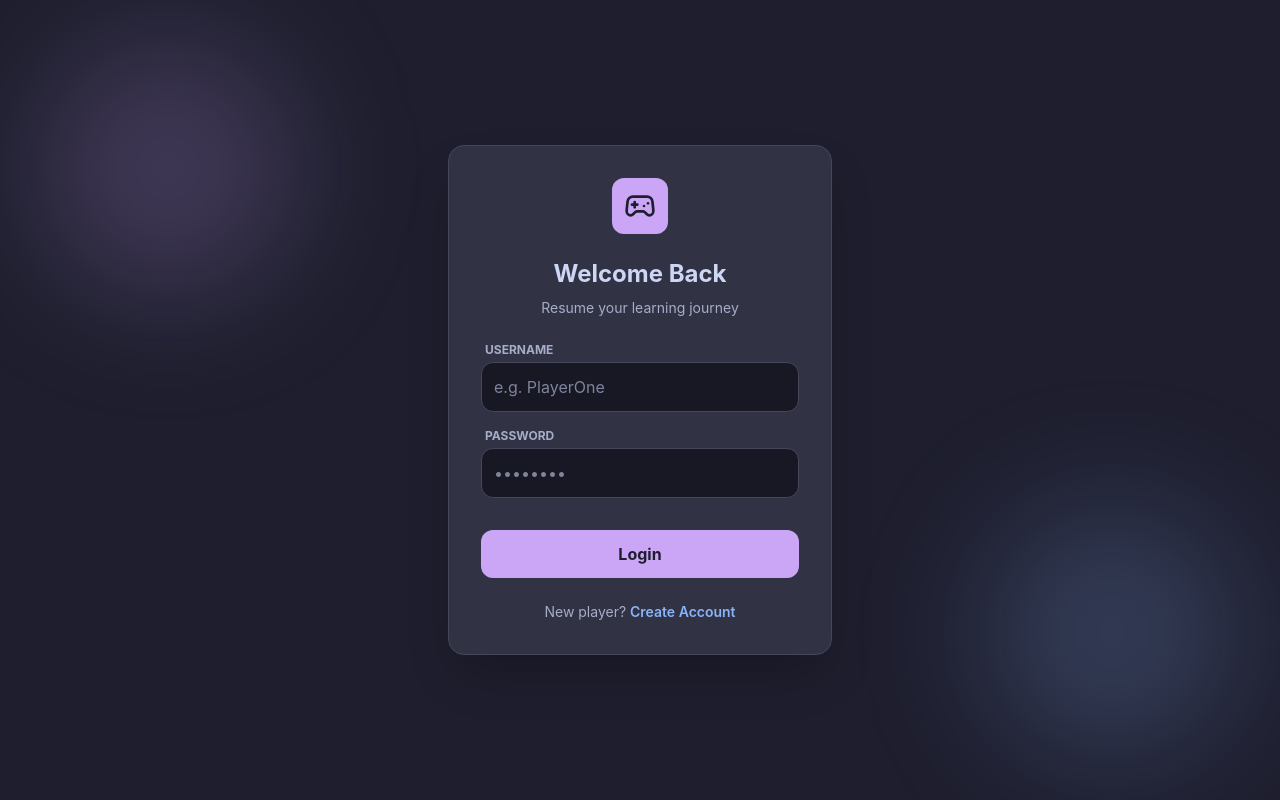
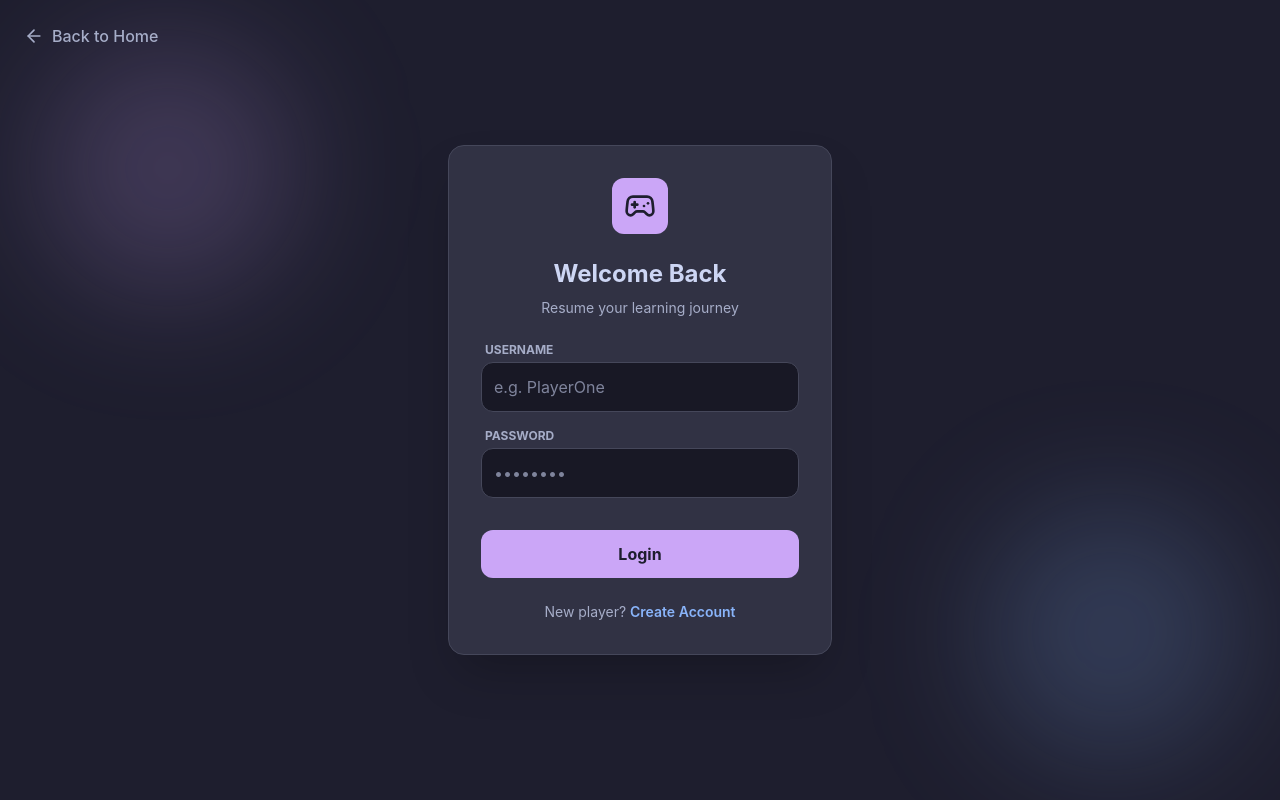
Before and after one commit to l4aaa/LevelUP-frontend, a React (Vite) app: page /login in a window 1280 px wide. Built offline with nearby package versions, Linux system fonts and the light colour scheme.

Commit message:
Add "Back to Home" link in `Login` and `Register` pages
- Introduced a reusable `ArrowLeft` icon from `lucide-react` for navigation.
- Enhanced user experience with direct navigation to the home page.

```diff
--- a/src/pages/Login.tsx
+++ b/src/pages/Login.tsx
@@ -3,7 +3,7 @@ import { useForm } from 'react-hook-form';
 import api from '../services/api';
 import { useAuth } from '../context/AuthContext';
 import { useNavigate, Link } from 'react-router-dom';
-import { Gamepad2 } from 'lucide-react';
+import { Gamepad2, ArrowLeft } from 'lucide-react';
 
 export default function Login() {
     const { register, handleSubmit } = useForm();
@@ -23,6 +23,14 @@ export default function Login() {
 
     return (
         <div className="flex h-screen items-center justify-center bg-ctp-base p-4 relative overflow-hidden">
+            <Link
+                to="/"
+                className="absolute top-6 left-6 flex items-center gap-2 text-ctp-subtext0 hover:text-ctp-text transition-colors z-50 font-medium"
+            >
+                <ArrowLeft size={20} />
+                <span>Back to Home</span>
+            </Link>
+
             <div className="absolute top-10 left-10 w-64 h-64 bg-ctp-mauve/20 rounded-full blur-3xl"></div>
             <div className="absolute bottom-10 right-10 w-64 h-64 bg-ctp-blue/20 rounded-full blur-3xl"></div>
 
@@ -32,6 +40,7 @@ export default function Login() {
                         <Gamepad2 size={32} />
                     </div>
                 </div>
+
                 <h2 className="text-2xl font-bold mb-2 text-center text-ctp-text">Welcome Back</h2>
                 <p className="text-center text-ctp-subtext0 mb-6 text-sm">Resume your learning journey</p>
 
--- a/src/pages/Register.tsx
+++ b/src/pages/Register.tsx
@@ -3,7 +3,7 @@ import { useForm } from 'react-hook-form';
 import api from '../services/api';
 import { useAuth } from '../context/AuthContext';
 import { useNavigate, Link } from 'react-router-dom';
-import { Rocket } from 'lucide-react';
+import { Rocket, ArrowLeft } from 'lucide-react';
 
 interface StudyProgram {
     id: number;
@@ -38,6 +38,14 @@ export default function Register() {
 
     return (
         <div className="flex min-h-screen items-center justify-center bg-ctp-base p-4 relative">
+            <Link
+                to="/"
+                className="absolute top-6 left-6 flex items-center gap-2 text-ctp-subtext0 hover:text-ctp-text transition-colors z-50 font-medium"
+            >
+                <ArrowLeft size={20} />
+                <span>Back to Home</span>
+            </Link>
+
             <div className="absolute top-0 right-0 w-96 h-96 bg-ctp-blue/10 rounded-full blur-3xl -translate-y-1/2 translate-x-1/3"></div>
 
             <form onSubmit={handleSubmit(onSubmit)} className="bg-ctp-surface0 p-8 rounded-2xl shadow-2xl w-full max-w-md border border-ctp-surface1 relative z-10">
```
